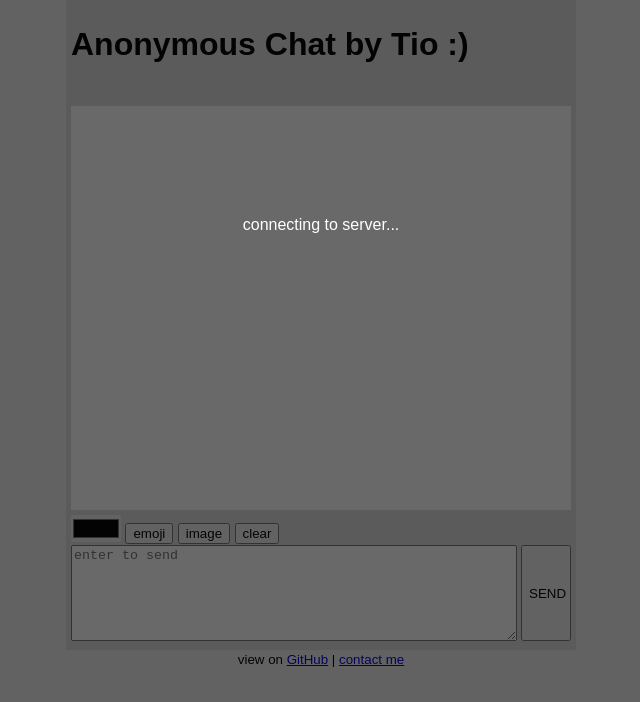
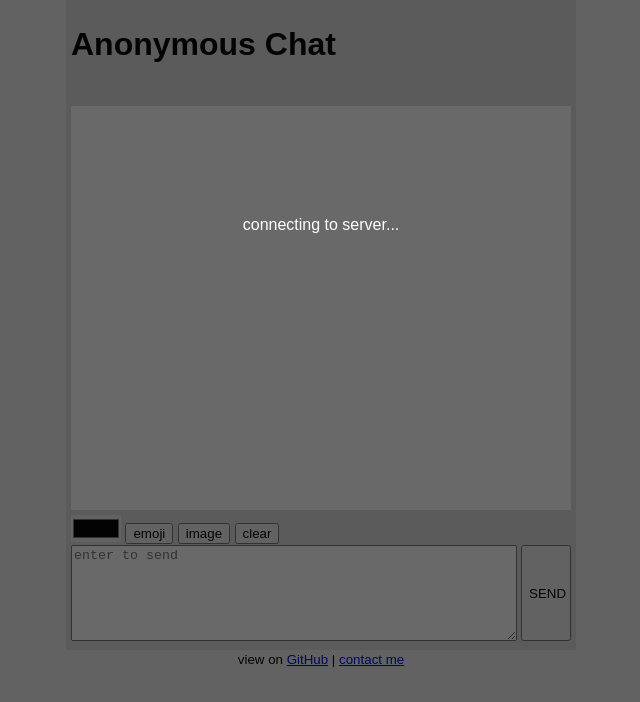
Before and after one commit to PilarV2/Anonymous-Chat-Web, a website: page www/index.html in a window 1280 px wide. Shown: the whole page, without its empty margins (319-959 px from the left). Drawn offline with nearby package versions, Linux system fonts and the light colour scheme; no server answers.

Commit message:
Update index.html

```diff
--- a/www/index.html
+++ b/www/index.html
@@ -6,7 +6,7 @@
         <meta name="author" content="Wayou">
         <meta name="description" content="hichat | a simple chat application built with node.js and websocket">
         <meta name="viewport" content="width=device-width, initial-scale=1">
-        <title>hichat</title>
+        <title>by tio</title>
         <link rel="stylesheet" href="styles/main.css">
         <link rel="shortcut icon" href="favicon.ico" type="image/x-icon">
         <link rel="icon" href="favicon.ico" type="image/x-icon">
@@ -14,7 +14,7 @@
     <body>
         <div class="wrapper">
             <div class="banner">
-                <h1>Anonymous Chat by Tio :)</h1>
+                <h1>Anonymous Chat</h1>
                 <span id="status"></span>
             </div>
             <div id="historyMsg">
```
